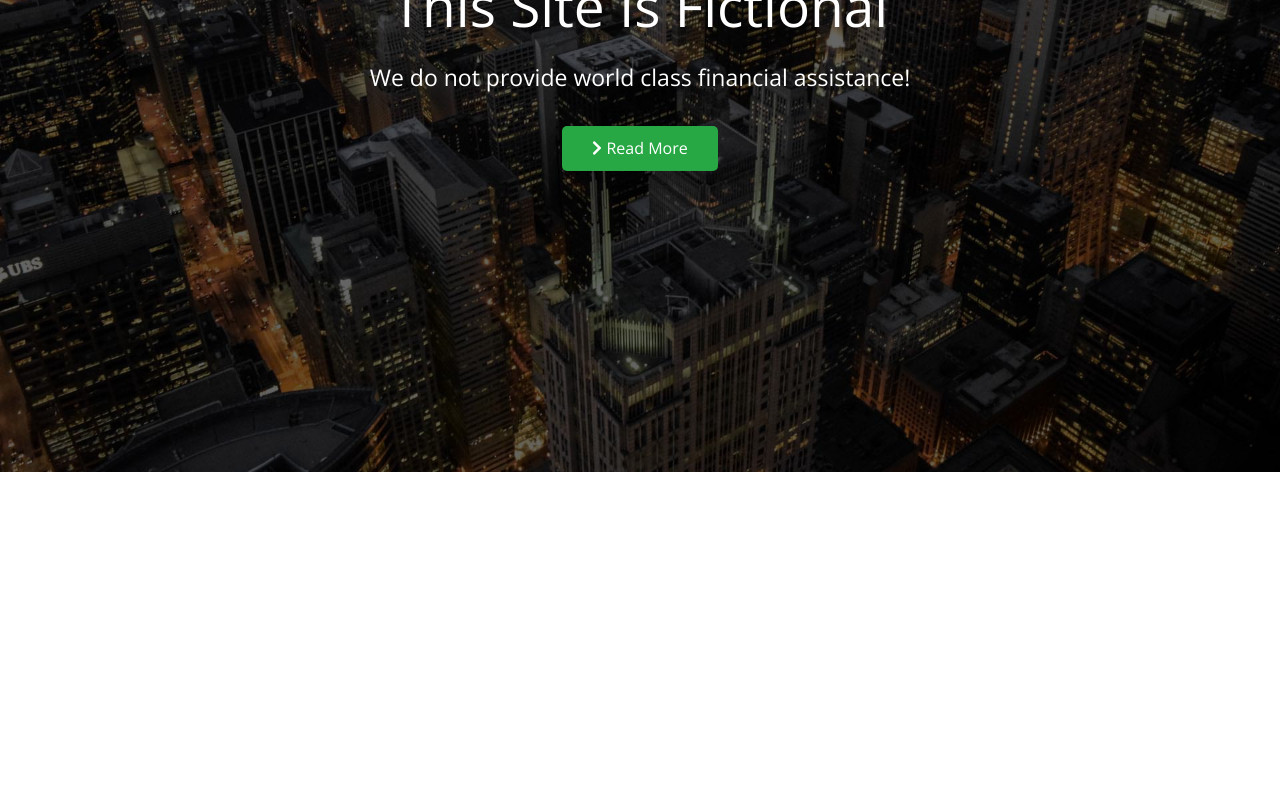
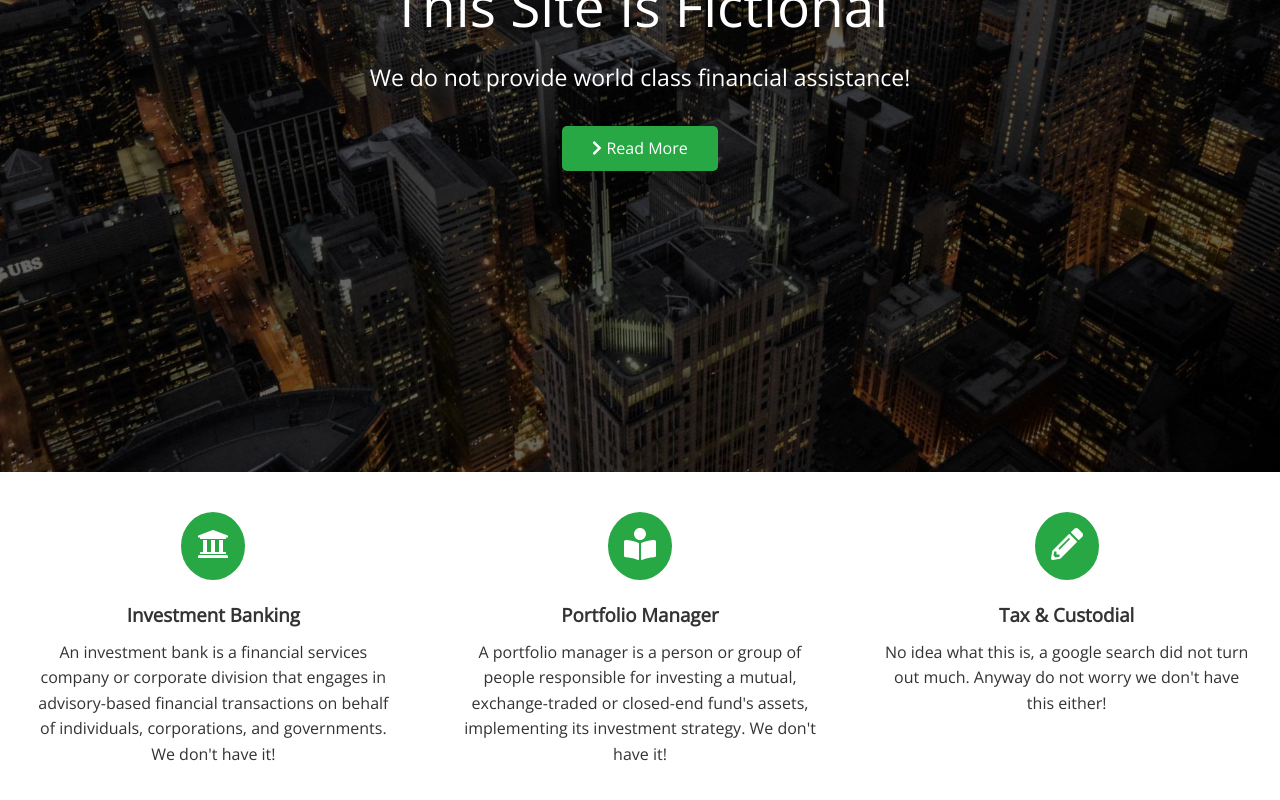
Before and after one commit to dario-piotrowicz/ReactJS-CSS_demo_fictional-company_website_miniproject, a React app: page / in a window 1280 px wide. Shown: the part 328-1128 px from the top of the page. Before the commit the page ends 800 px from the top, so only its background shows below. Built offline with nearby package versions, Linux system fonts and the light colour scheme; the HTML template or start-up script is replaced by a standard one.

Commit message:
implemented InfoIconSection

```diff
--- /dev/null
+++ b/src/components/info-icons-section/info-icons-section.component.jsx
@@ -0,0 +1,62 @@
+import React from 'react';
+import './info-icons-section.styles.scss';
+import { FontAwesomeIcon } from '@fortawesome/react-fontawesome';
+import {
+  faUniversity,
+  faBookReader,
+  faPencilAlt,
+} from '@fortawesome/free-solid-svg-icons';
+import PropTypes from 'prop-types';
+
+const InfoIconItem = ({ faIcon, title, description }) => {
+  return (
+    <div className="info-icon-item">
+      <span className="fa-icon">
+        <FontAwesomeIcon icon={faIcon} size="2x" />
+      </span>
+      <h3>{title}</h3>
+      <p>{description}</p>
+    </div>
+  );
+};
+InfoIconItem.propTypes = {
+  faIcon: PropTypes.object.isRequired,
+  title: PropTypes.string.isRequired,
+  description: PropTypes.string.isRequired,
+};
+
+const infoDetails = [
+  {
+    faIcon: faUniversity,
+    title: 'Investment Banking',
+    description: `An investment bank is a financial services company or corporate
+                  division that engages in advisory-based financial transactions
+                  on behalf of individuals, corporations, and governments.
+                  We don't have it!`,
+  },
+  {
+    faIcon: faBookReader,
+    title: 'Portfolio Manager',
+    description: `A portfolio manager is a person or group of people responsible for
+                  investing a mutual, exchange-traded or closed-end fund's assets,
+                  implementing its investment strategy. We don't have it!`,
+  },
+  {
+    faIcon: faPencilAlt,
+    title: 'Tax  & Custodial',
+    description: `No idea what this is, a google search did not turn out much.
+                  Anyway do not worry we don't have this either!`,
+  },
+];
+
+const InfoIconsSection = () => {
+  return (
+    <section className="info-icons-section">
+      {infoDetails.map((item) => (
+        <InfoIconItem key={item.title} {...item} />
+      ))}
+    </section>
+  );
+};
+
+export default InfoIconsSection;
--- /dev/null
+++ b/src/components/info-icons-section/info-icons-section.styles.scss
@@ -0,0 +1,28 @@
+@import '../../common/styles/constants.scss';
+
+section.info-icons-section {
+  display: flex;
+  text-align: center;
+  justify-content: center;
+  height: 100%;
+
+  .info-icon-item {
+    padding: 30px;
+    background-color: #fff;
+    flex: 1;
+
+    h3 {
+      margin: 10px 0;
+      font-weight: bold;
+    }
+
+    .fa-icon {
+      display: inline-block;
+      color: #fff;
+      background-color: $color-primary;
+      padding: 1rem;
+      border-radius: 50%;
+      margin: 10px;
+    }
+  }
+}
--- a/src/pages/home/home.page.component.jsx
+++ b/src/pages/home/home.page.component.jsx
@@ -1,10 +1,12 @@
 import React from 'react';
 import './home.styles.scss';
 import Hero from '../../components/hero/hero.component';
+import InfoIconsSection from '../../components/info-icons-section/info-icons-section.component';
 
 const Home = () => (
   <main>
     <Hero />
+    <InfoIconsSection />
   </main>
 );
 
```
